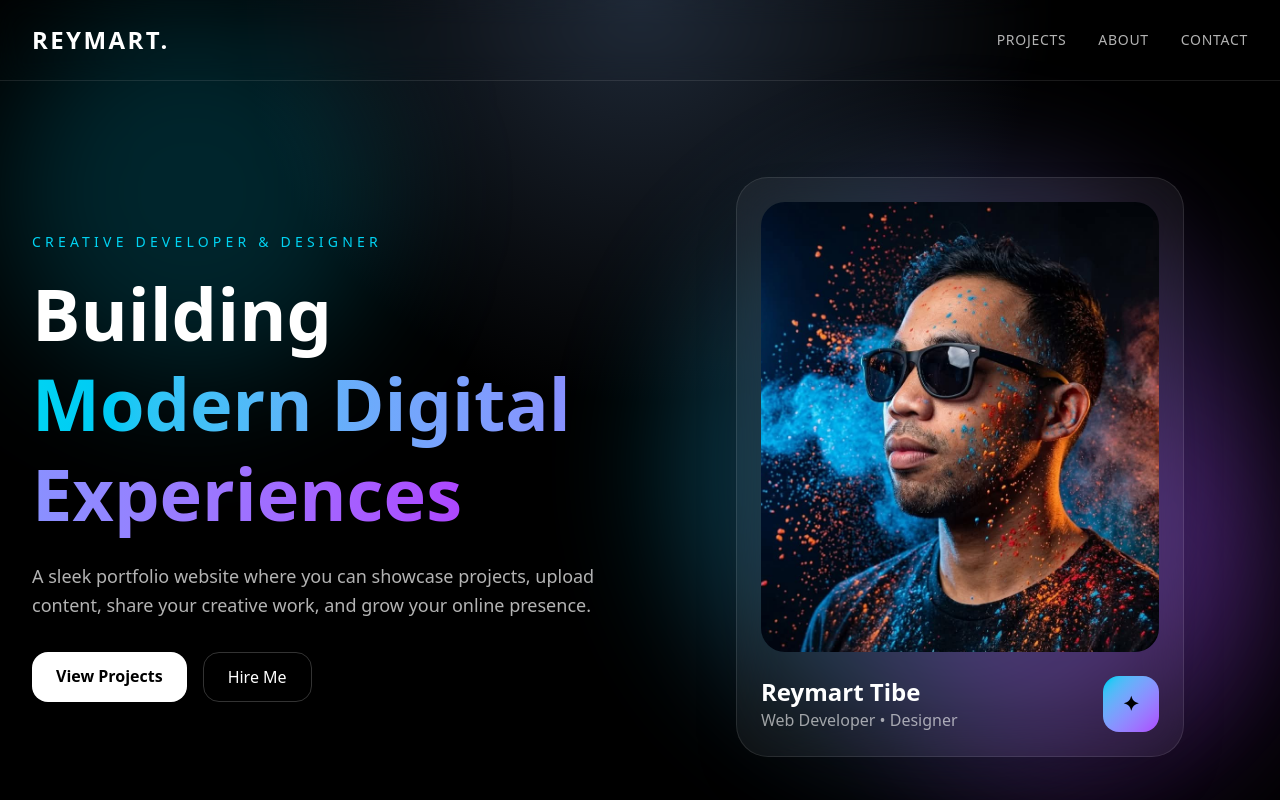
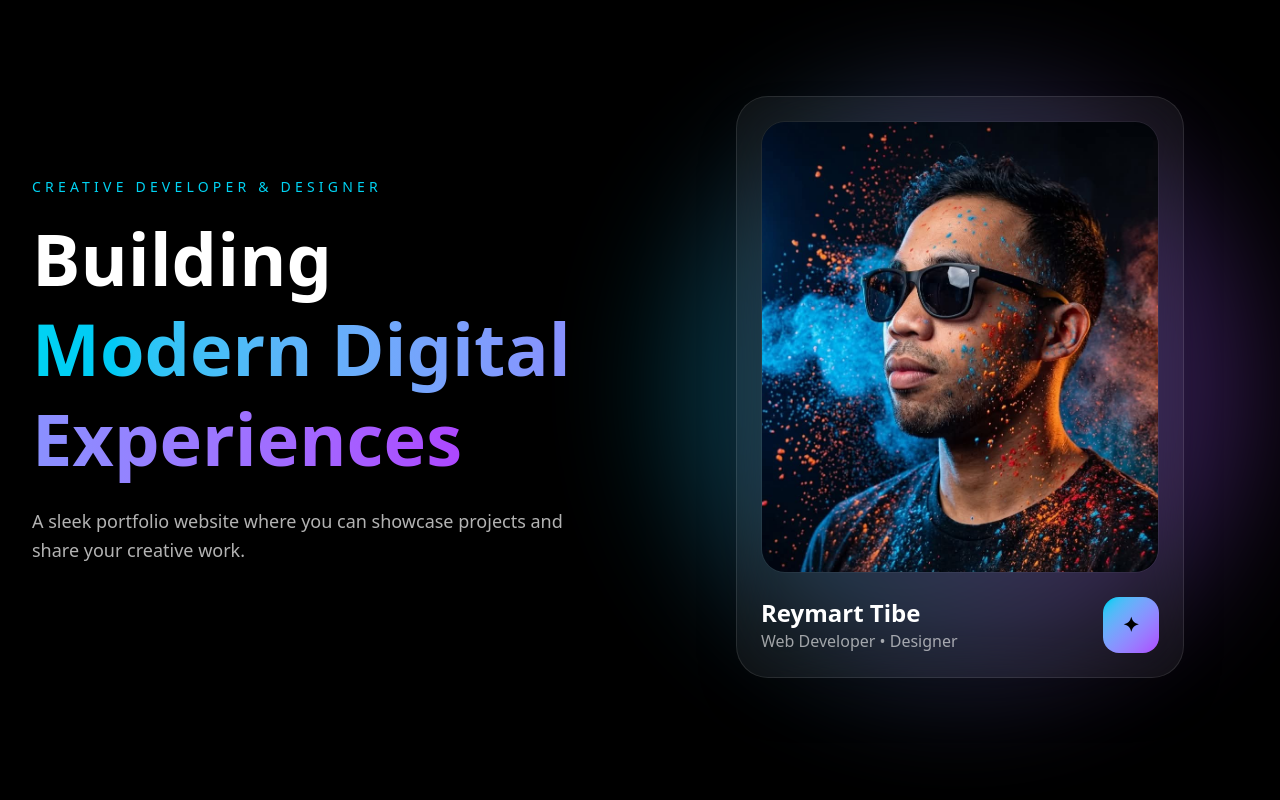
Before and after one commit to lovarm26/my-portfolio, a React (Vite) app: page / in a window 1280 px wide. Shown: the top 800 px of the page. Built offline with nearby package versions, Linux system fonts and the light colour scheme.

Commit message:
Refactor profile card and background effects
Updated the profile card and background effects in the PortfolioLandingPage component.

```diff
--- a/src/App.jsx
+++ b/src/App.jsx
@@ -1,5 +1,5 @@
 import React from 'react';
-// 1. Import your local photo from the assets folder
+// 1. Ensure the path is correct relative to this file
 import myProfilePic from './assets/profile.jpg';
 
 export default function PortfolioLandingPage() {
@@ -26,20 +26,7 @@ export default function PortfolioLandingPage() {
 
   return (
     <div className="min-h-screen bg-black text-white overflow-hidden">
-      {/* Background Effects */}
-      <div className="absolute inset-0 bg-[radial-gradient(circle_at_top,#1f2937,transparent_40%)]"></div>
-      <div className="absolute top-0 left-0 w-96 h-96 bg-cyan-500/20 blur-3xl rounded-full"></div>
-      <div className="absolute bottom-0 right-0 w-96 h-96 bg-purple-500/20 blur-3xl rounded-full"></div>
-
-      {/* Navbar */}
-      <header className="relative z-10 flex items-center justify-between px-8 py-6 border-b border-white/10 backdrop-blur-md">
-        <h1 className="text-2xl font-black tracking-widest uppercase">Reymart.</h1>
-        <nav className="hidden md:flex gap-8 text-sm uppercase tracking-wider text-white/70">
-          <a href="#projects" className="hover:text-white transition">Projects</a>
-          <a href="#about" className="hover:text-white transition">About</a>
-          <a href="#contact" className="hover:text-white transition">Contact</a>
-        </nav>
-      </header>
+      {/* Background and Navbar code remains the same... */}
 
       {/* Hero Section */}
       <section className="relative z-10 px-8 py-24 max-w-7xl mx-auto grid lg:grid-cols-2 gap-16 items-center">
@@ -54,31 +41,29 @@ export default function PortfolioLandingPage() {
             </span>
           </h2>
           <p className="text-lg text-white/70 leading-relaxed max-w-xl mb-8">
-            A sleek portfolio website where you can showcase projects, upload
-            content, share your creative work, and grow your online presence.
+            A sleek portfolio website where you can showcase projects and share your creative work.
           </p>
-          <div className="flex flex-wrap gap-4">
-            <a href="#projects" className="px-6 py-3 rounded-2xl bg-white text-black font-semibold hover:scale-105 transition">
-              View Projects
-            </a>
-            <a href="#contact" className="px-6 py-3 rounded-2xl border border-white/20 hover:bg-white/10 transition">
-              Hire Me
-            </a>
-          </div>
         </div>
 
-        {/* --- Locked Profile Card --- */}
+        {/* --- Profile Card with Hover Effect --- */}
         <div className="relative flex justify-center">
+          {/* Background Glow */}
           <div className="absolute inset-0 bg-gradient-to-r from-cyan-500 to-purple-500 blur-3xl opacity-30 rounded-full"></div>
 
-          <div className="relative backdrop-blur-xl bg-white/5 border border-white/10 rounded-[2rem] p-6 shadow-2xl w-full max-w-md group">
-            {/* 2. Removed the file input and labels to lock the photo */}
-            <div className="relative overflow-hidden rounded-3xl">
+          <div className="relative backdrop-blur-xl bg-white/5 border border-white/10 rounded-[2rem] p-6 shadow-2xl w-full max-w-md group cursor-default">
+            <div className="relative overflow-hidden rounded-3xl border border-white/5">
               <img
-                src={myProfilePic} // 3. Uses the stable imported asset
+                src={myProfilePic}
                 alt="Profile"
-                className="h-[450px] w-full object-cover"
+                /* - group-hover:scale-110 makes the image zoom slightly
+                   - transition-transform duration-700 makes it smooth
+                   - group-hover:brightness-110 makes it light up
+                */
+                className="h-[450px] w-full object-cover transition-all duration-700 ease-in-out group-hover:scale-110 group-hover:brightness-110"
               />
+
+              {/* Optional: A subtle gradient overlay that appears on hover */}
+              <div className="absolute inset-0 bg-gradient-to-t from-black/60 to-transparent opacity-0 group-hover:opacity-100 transition-opacity duration-500" />
             </div>
 
             <div className="mt-6 flex items-center justify-between">
@@ -86,7 +71,8 @@ export default function PortfolioLandingPage() {
                 <h3 className="text-2xl font-bold">Reymart Tibe</h3>
                 <p className="text-white/60">Web Developer • Designer</p>
               </div>
-              <div className="w-14 h-14 rounded-2xl bg-gradient-to-br from-cyan-400 to-purple-500 flex items-center justify-center text-black font-black text-xl">
+              {/* Spinning Icon on Hover */}
+              <div className="w-14 h-14 rounded-2xl bg-gradient-to-br from-cyan-400 to-purple-500 flex items-center justify-center text-black font-black text-xl transition-transform duration-500 group-hover:rotate-[360deg]">
                 ✦
               </div>
             </div>
```
